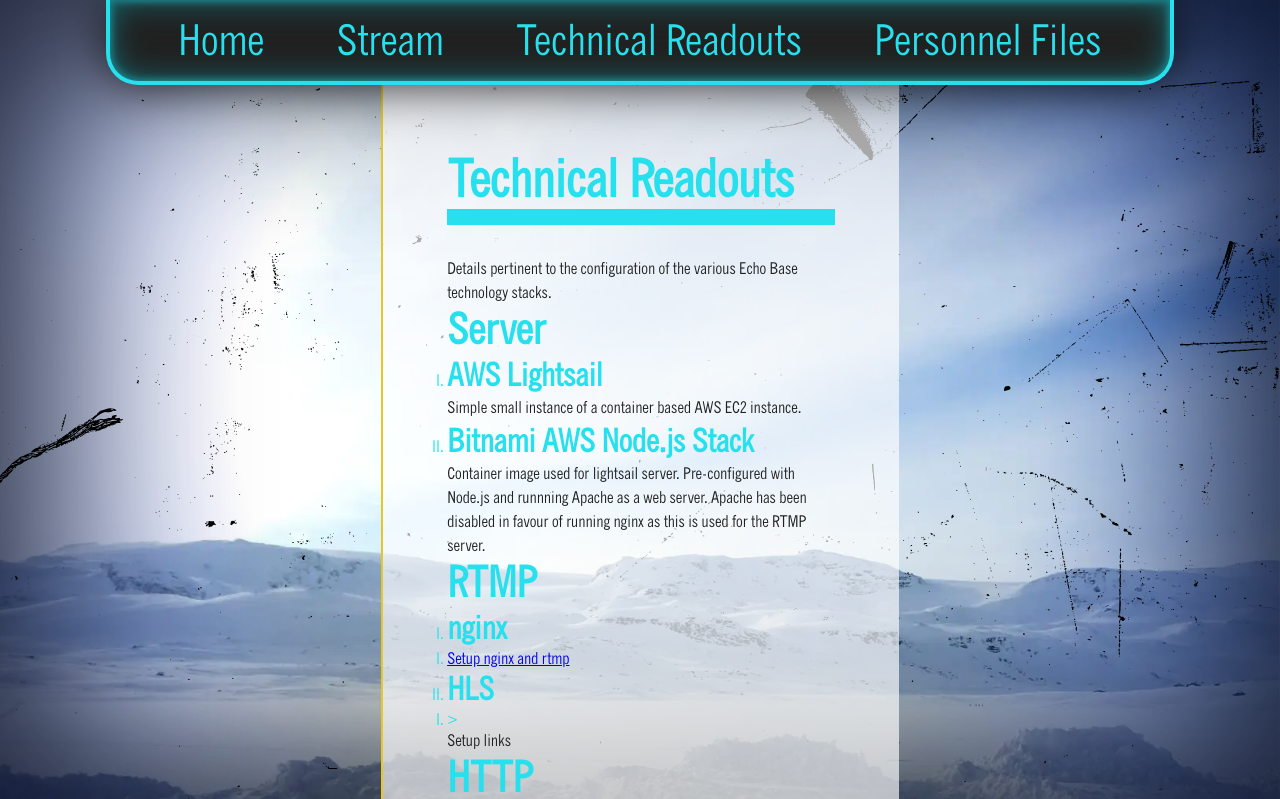
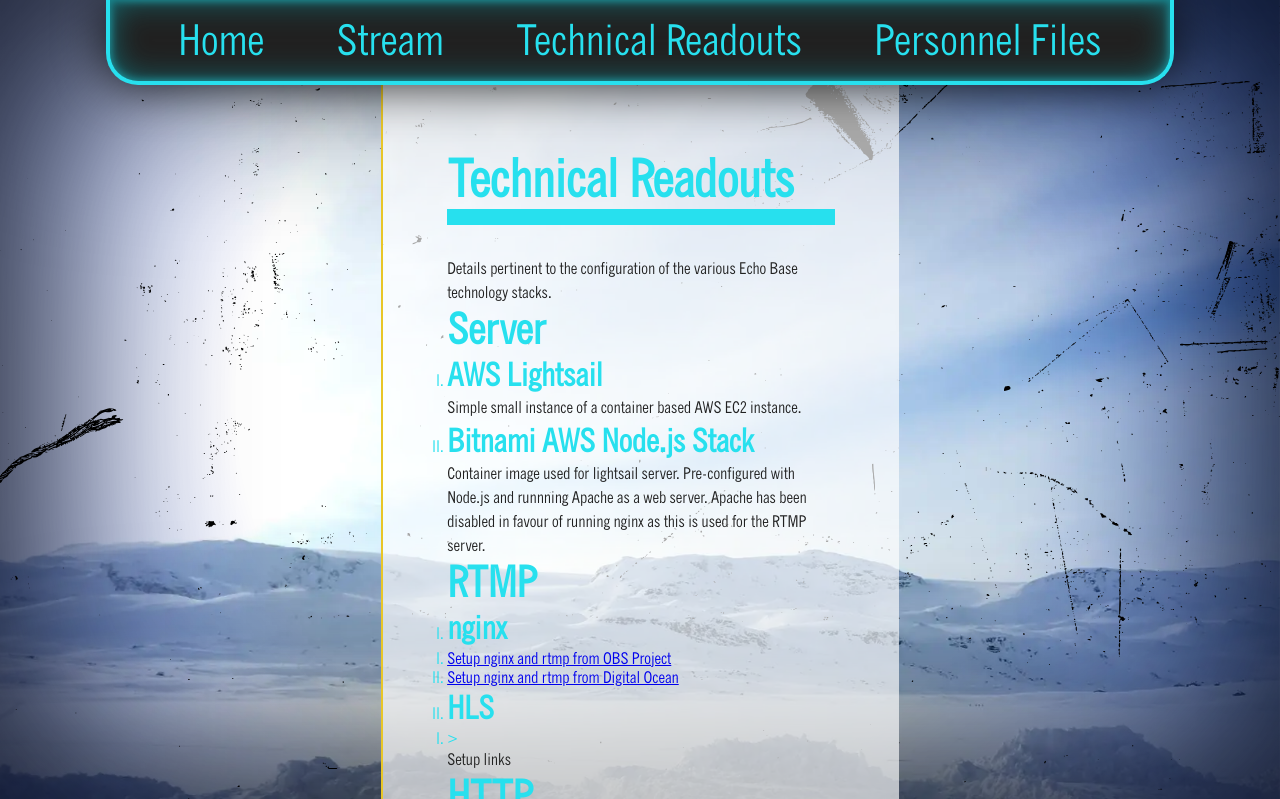
Before and after one commit to nigeljohnwade/echo-base, a website: page technical_readouts.html in a window 1280 px wide. Shown: the top 799 px of the page. Drawn offline with Linux system fonts and the light colour scheme; a small style sheet from the web is missing.

```diff
--- a/technical_readouts.html
+++ b/technical_readouts.html
@@ -6,7 +6,7 @@
         name="viewport"
         content="initial-scale=1"
     >
-    <title>Title</title>
+    <title>Echo Base</title>
     <link
         rel="preload"
         href="resources/css/main.css"
@@ -99,7 +99,8 @@
         <ol>
             <li><h3>nginx</h3>
                 <ol>
-                    <li><a href="https://obsproject.com/forum/resources/how-to-set-up-your-own-private-rtmp-server-using-nginx.50/">Setup nginx and rtmp</a></li>
+                    <li><a href="https://obsproject.com/forum/resources/how-to-set-up-your-own-private-rtmp-server-using-nginx.50/">Setup nginx and rtmp from OBS Project</a></li>
+                    <li><a href="https://www.digitalocean.com/community/tutorials/how-to-set-up-a-video-streaming-server-using-nginx-rtmp-on-ubuntu-20-04">Setup nginx and rtmp from Digital Ocean</a></li>
                 </ol>
             </li>
             <li><h3>HLS</h3>
```
Also changed, not shown: index.html (+1 -1 lines), personnel_files.html (+1 -1 lines), stream.html (+1 -1 lines).
